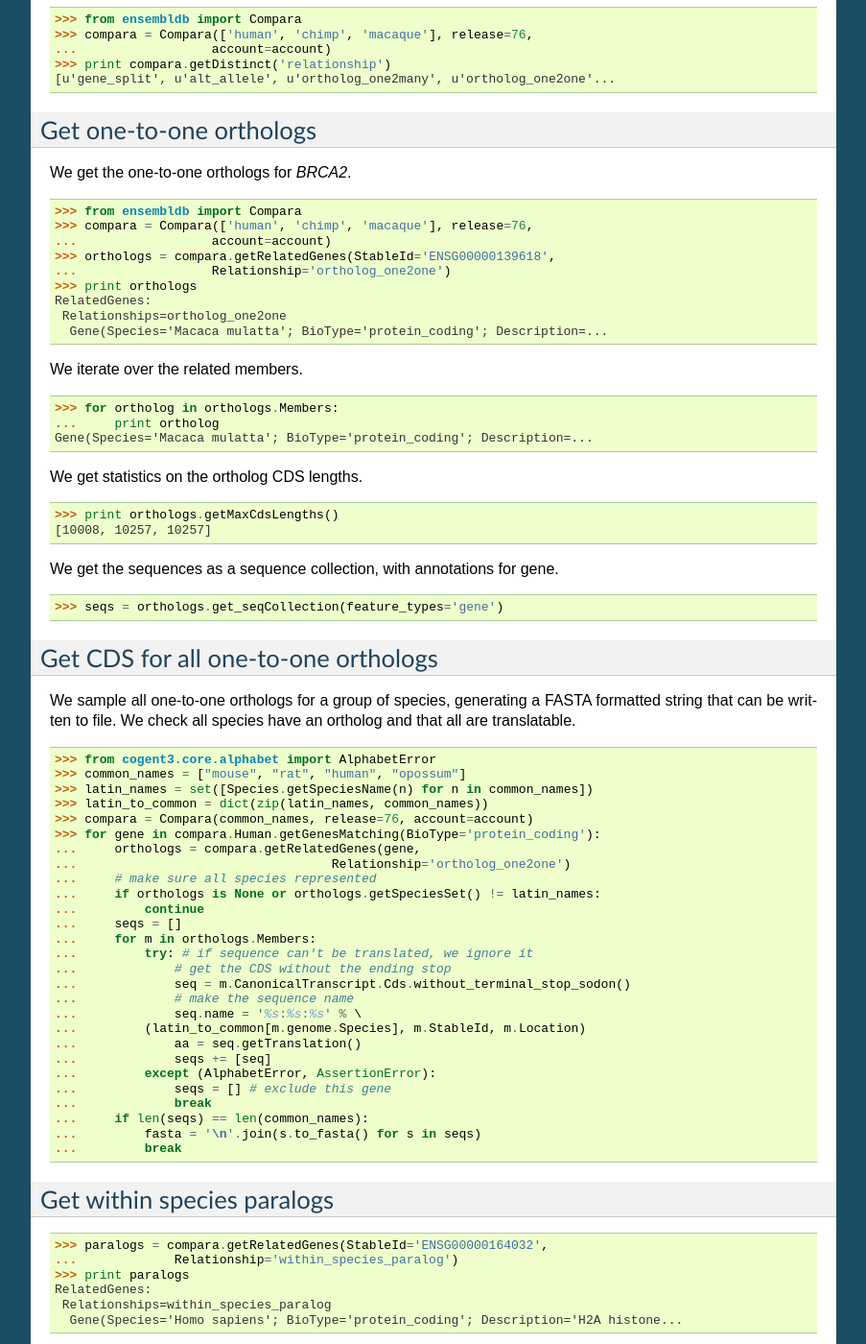
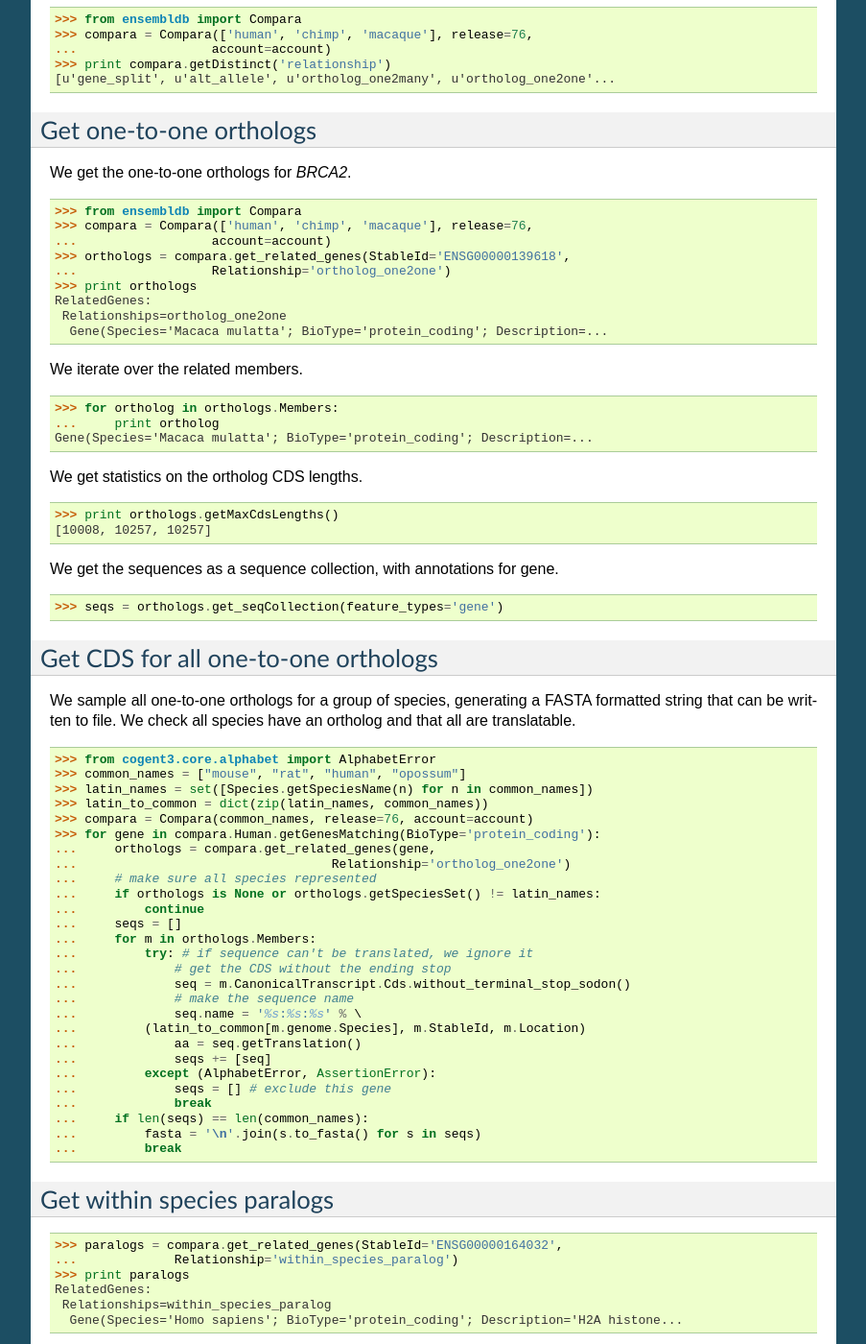
Before and after one commit to cogent3/ensembldb3, a Sphinx documentation site: the page built from doc/ensembl_snips.rst, in a window 1280 px wide and 1400 px high, scrolled down 6111 px. Shown: the whole window at 96% size, without its empty margins (198-1101 px from the left). Built offline with Sphinx 7.4.7, drawn with Linux system fonts in a browser that asks for light colours; formulas are drawn with MathJax 3.

Commit message:
getRelatedGenes to get_related_genes

```diff
--- a/doc/ensembl_snips.rst
+++ b/doc/ensembl_snips.rst
@@ -407,7 +407,7 @@ We get the one-to-one orthologs for *BRCA2*.
     >>> from ensembldb import Compara
     >>> compara = Compara(['human', 'chimp', 'macaque'], release=76,
     ...                  account=account)
-    >>> orthologs = compara.getRelatedGenes(StableId='ENSG00000139618',
+    >>> orthologs = compara.get_related_genes(StableId='ENSG00000139618',
     ...                  Relationship='ortholog_one2one')
     >>> print orthologs
     RelatedGenes:
@@ -448,7 +448,7 @@ We sample all one-to-one orthologs for a group of species, generating a FASTA fo
     >>> latin_to_common = dict(zip(latin_names, common_names))
     >>> compara = Compara(common_names, release=76, account=account)
     >>> for gene in compara.Human.getGenesMatching(BioType='protein_coding'):
-    ...     orthologs = compara.getRelatedGenes(gene,
+    ...     orthologs = compara.get_related_genes(gene,
     ...                                  Relationship='ortholog_one2one')
     ...     # make sure all species represented
     ...     if orthologs is None or orthologs.getSpeciesSet() != latin_names:
@@ -475,7 +475,7 @@ Get within species paralogs
 
 .. doctest::
 
-    >>> paralogs = compara.getRelatedGenes(StableId='ENSG00000164032',
+    >>> paralogs = compara.get_related_genes(StableId='ENSG00000164032',
     ...             Relationship='within_species_paralog')
     >>> print paralogs
     RelatedGenes:
--- a/doc/query_ensembl.rst
+++ b/doc/query_ensembl.rst
@@ -389,7 +389,7 @@ So we use the ``brca2`` instance above and search for orthologs among the human,
 
 .. doctest::
 
-    >>> orthologs = compara.getRelatedGenes(gene_region=brca2,
+    >>> orthologs = compara.get_related_genes(gene_region=brca2,
     ...                 Relationship='ortholog_one2one')
     >>> print orthologs
     RelatedGenes:
@@ -400,7 +400,7 @@ I could also have done that query using a ``StableId``, which I now do using the
 
 .. doctest::
 
-    >>> orthologs = compara.getRelatedGenes(StableId='ENSMUSG00000041147',
+    >>> orthologs = compara.get_related_genes(StableId='ENSMUSG00000041147',
     ...                 Relationship='ortholog_one2one')
     >>> print orthologs
     RelatedGenes:
@@ -435,7 +435,7 @@ We can also search for other relationship types, which we do here for a histone.
 
 .. doctest::
 
-    >>> paralogs = compara.getRelatedGenes(StableId='ENSG00000164032',
+    >>> paralogs = compara.get_related_genes(StableId='ENSG00000164032',
     ...             Relationship='within_species_paralog')
     >>> print paralogs
     RelatedGenes:
```
Also changed, not shown: 3 other files.
